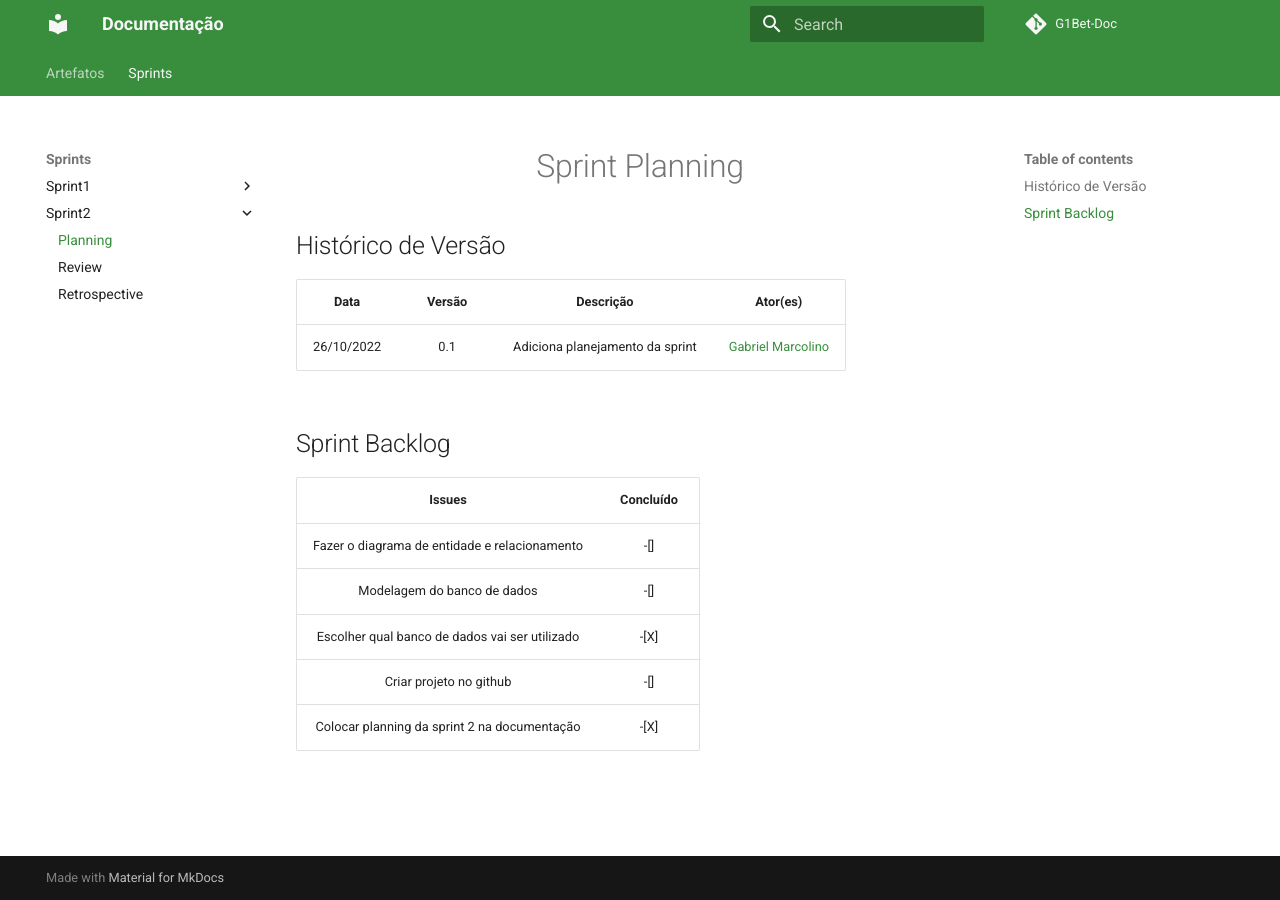
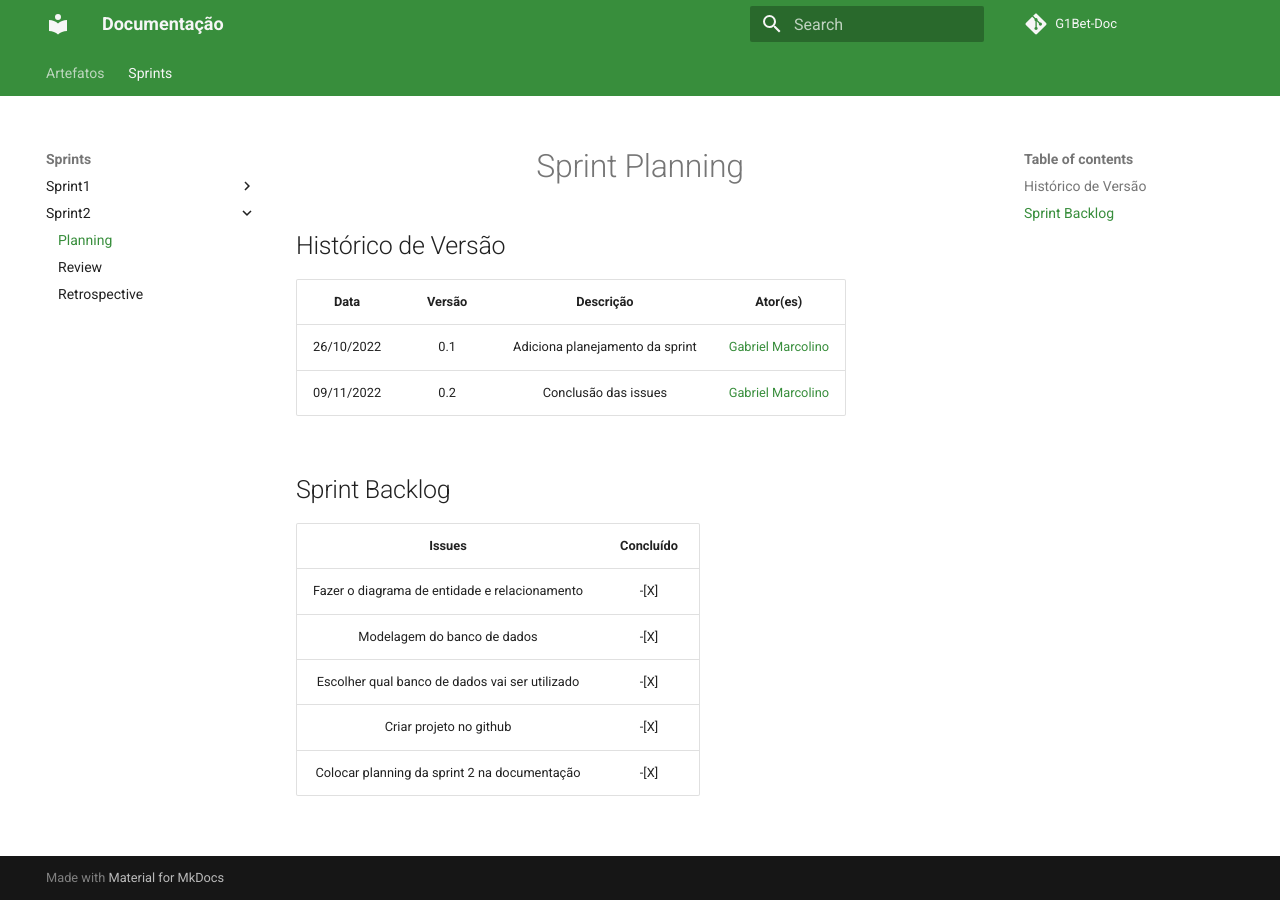
Before and after one commit to PI-DH-Grupo01/G1Bet-Doc, an MkDocs documentation site: the page built from docs/sprints/sprint2/planning/planning.md, in a window 1280 px wide. Built offline with MkDocs 1.6.1 and Material for MkDocs 9.7.7, drawn with Linux system fonts in a browser that asks for light colours; comment, search, counter and statistics services are not loaded.

```diff
--- a/docs/sprints/sprint2/planning/planning.md
+++ b/docs/sprints/sprint2/planning/planning.md
@@ -5,13 +5,14 @@
 |    Data    | Versão |            Descrição            |                       Ator(es)                       |
 | :--------: | :----: | :-----------------------------: | :--------------------------------------------------: |
 | 26/10/2022 |  0.1   | Adiciona planejamento da sprint | [Gabriel Marcolino](https://github.com/GabrielMR360) |
+| 09/11/2022 |  0.2   |      Conclusão das issues       | [Gabriel Marcolino](https://github.com/GabrielMR360) |
 
 ## Sprint Backlog
 
 |                     Issues                     | Concluído |
 | :--------------------------------------------: | :-------: |
-| Fazer o diagrama de entidade e relacionamento  |    -[]    |
-|          Modelagem do banco de dados           |    -[]    |
+| Fazer o diagrama de entidade e relacionamento  |   -[X]    |
+|          Modelagem do banco de dados           |   -[X]    |
 | Escolher qual banco de dados vai ser utilizado |   -[X]    |
-|            Criar projeto no github             |    -[]    |
+|            Criar projeto no github             |   -[X]    |
 |  Colocar planning da sprint 2 na documentação  |   -[X]    |
```
Also changed, not shown: docs/sprints/sprint2/review/review.md (added, +17 -0 lines).
